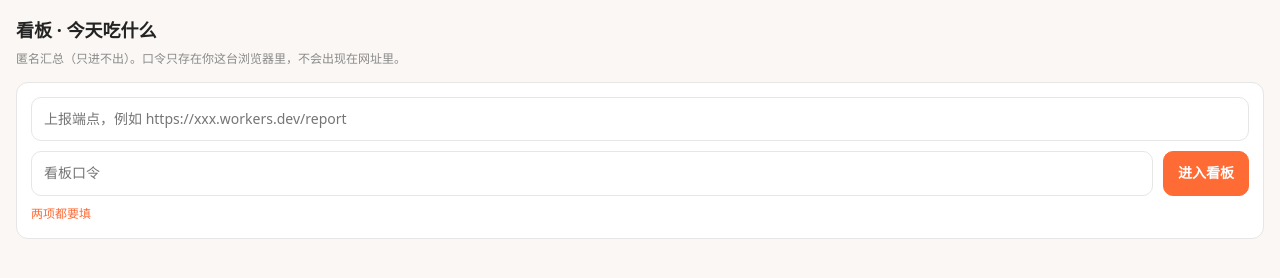
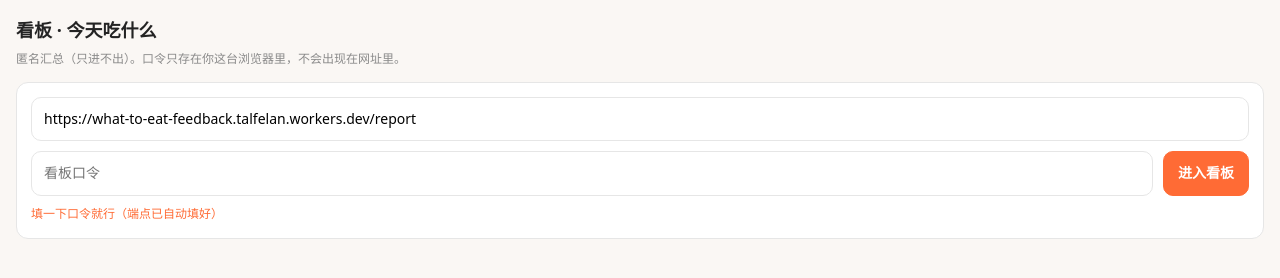
Before and after one commit to talfelan/what-to-eat-today, a website: page dashboard.html in a window 1280 px wide. Both pictures are taken after a click on the button "进入看板". Drawn offline with Linux system fonts and the light colour scheme.

Commit message:
按钮注解改为更短的一句（重新推荐换菜轻微降概率 · 推荐一道只换无影响），并让看板端点自动填好、口令只问一次

```diff
--- a/app.js
+++ b/app.js
@@ -106,7 +106,6 @@ const dom = {
   resetBtn: $('reset-btn'),
   ledgerResetBtn: $('ledger-reset-btn'),
   ledgerStatus: $('ledger-status'),
-  skipCap: $('skip-cap'),
   candidateCount: $('candidate-count'),
   card: $('result-card'),
   name: $('result-name'),
@@ -609,8 +608,6 @@ window.addEventListener('storage', (event) => {
   if (dom.dataDate) {
     dom.dataDate.textContent = `数据更新：${String(DATA_META.generatedAt || '').slice(0, 10)}`;
   }
-  // 注解里的限额从代码取，避免「文案写 12、实现改成 8」这种脱节
-  if (dom.skipCap) dom.skipCap.textContent = String(SKIP_DAILY_CAP);
 
   renderAllControls();
   updateCandidateCount();
--- a/dashboard.html
+++ b/dashboard.html
@@ -103,6 +103,18 @@
 
   const apiBase = (endpoint) => String(endpoint || '').replace(/\/report\/?$/, '');
   const getEndpoint = () => localStorage.getItem(LS.endpoint) || '';
+
+  /**
+   * 默认端点：**能从自己的地址推出来就自动填**，省掉每次手打。
+   *   · 页面由 Worker 自己服务（*.workers.dev）⇒ 直接用它自己的 /report
+   *   · 页面放在站点上（GitHub Pages / Netlify）⇒ 用内置的默认 Worker 地址
+   * 用户只需要填一次口令；端点和口令都存这台浏览器的 localStorage，之后不再问。
+   */
+  const DEFAULT_ENDPOINT = (() => {
+    const host = String(location.hostname || '');
+    if (/workers\.dev$/.test(host)) return `${location.origin}/report`;
+    return 'https://what-to-eat-feedback.talfelan.workers.dev/report';
+  })();
   const getToken = () => localStorage.getItem(LS.token) || '';
 
   /* 兼容 Netlify 那套习惯：可用 #token=…&endpoint=… 进来一次（用完立即从地址栏抹掉，不留痕） */
@@ -260,9 +272,9 @@
   }
 
   $('btn-enter').addEventListener('click', () => {
-    const ep = $('in-endpoint').value.trim();
+    const ep = $('in-endpoint').value.trim() || DEFAULT_ENDPOINT;
     const tk = $('in-token').value.trim();
-    if (!ep || !tk) { $('gate-status').textContent = '两项都要填'; return; }
+    if (!tk) { $('gate-status').textContent = '填一下口令就行（端点已自动填好）'; return; }
     localStorage.setItem(LS.endpoint, ep);
     localStorage.setItem(LS.token, tk);
     showMain();
@@ -295,8 +307,10 @@
 
   loadNames();
   absorbHash();
-  if (getEndpoint() && getToken()) showMain();
-  else $('in-endpoint').value = getEndpoint();
+  if (!getEndpoint()) localStorage.setItem(LS.endpoint, DEFAULT_ENDPOINT);   // 端点自动就位
+  $('in-endpoint').value = getEndpoint();
+  if (getToken()) showMain();                                               // 有口令就直接进，不再问第二次
+  else $('gate-status').textContent = '只需填一次口令；之后这台浏览器会记住，不再问。';
 })();
 </script>
 </body>
--- a/styles.css
+++ b/styles.css
@@ -228,6 +228,11 @@ body {
 
 /* 没消息时不占位，避免按钮下方多出一条空白 */
 .ledger-status:empty { display: none; }
+
+/* 两个按钮的差别说明：按钮名加粗上色、中间用淡点分隔，长得像一句话而不是两行字 */
+.note-actions { margin-top: 4px; }
+.note-actions b { color: var(--brand-dark); font-weight: 600; }
+.note-actions .dot { color: var(--line); margin: 0 8px; }
 
 .candidate-count {
   margin: 0;
```
Also changed, not shown: index.html (+1 -2 lines).
